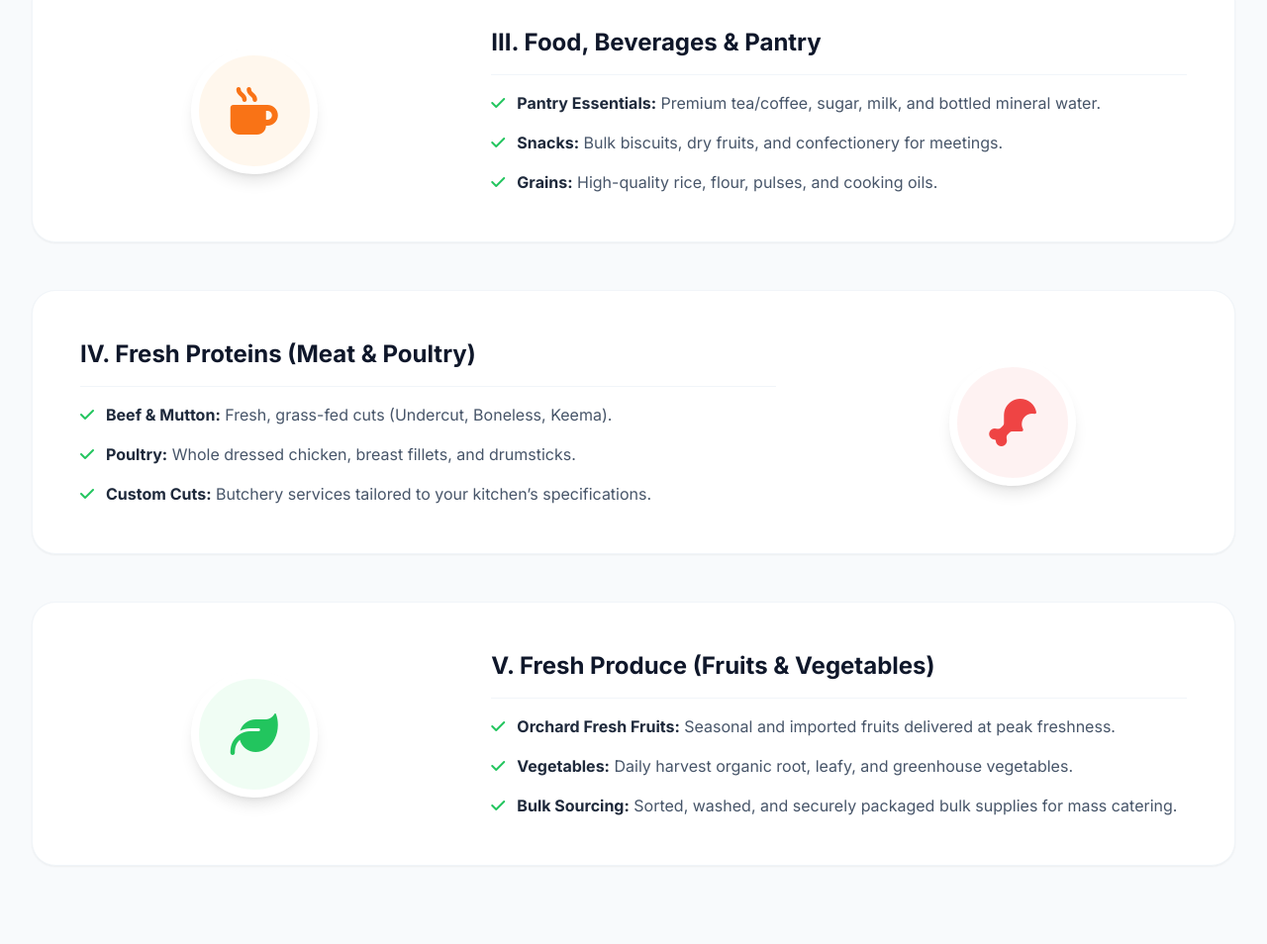
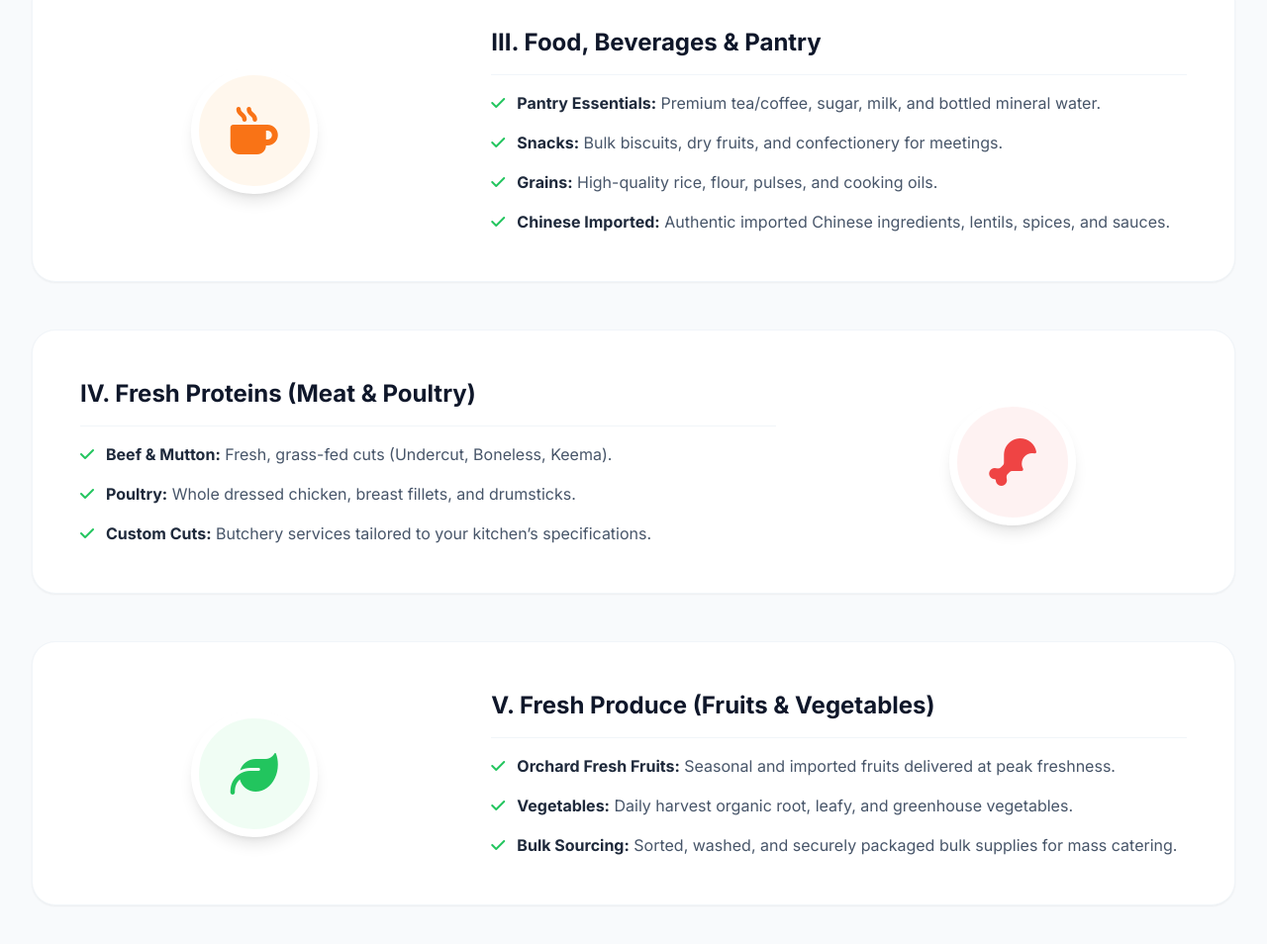
Before and after one commit to tanveerpy/KT-Portfolio, a plain HTML site: page services.html in a window 1280 px wide. Shown: the part 1017-1971 px from the top of the page at 99% size. Drawn offline with nearby package versions, Linux system fonts and the light colour scheme.

Commit message:
Set Abstract Geometric logo and add Chinese Imported category

```diff
--- a/services.html
+++ b/services.html
@@ -141,6 +141,10 @@
                             <li class="flex items-start gap-3">
                                 <i class="fa-solid fa-check text-secondary mt-1"></i>
                                 <span><strong class="text-slate-800">Grains:</strong> High-quality rice, flour, pulses, and cooking oils.</span>
+                            </li>
+                            <li class="flex items-start gap-3">
+                                <i class="fa-solid fa-check text-secondary mt-1"></i>
+                                <span><strong class="text-slate-800">Chinese Imported:</strong> Authentic imported Chinese ingredients, lentils, spices, and sauces.</span>
                             </li>
                         </ul>
                     </div>
```
Also changed, not shown: assets/logo.png.
